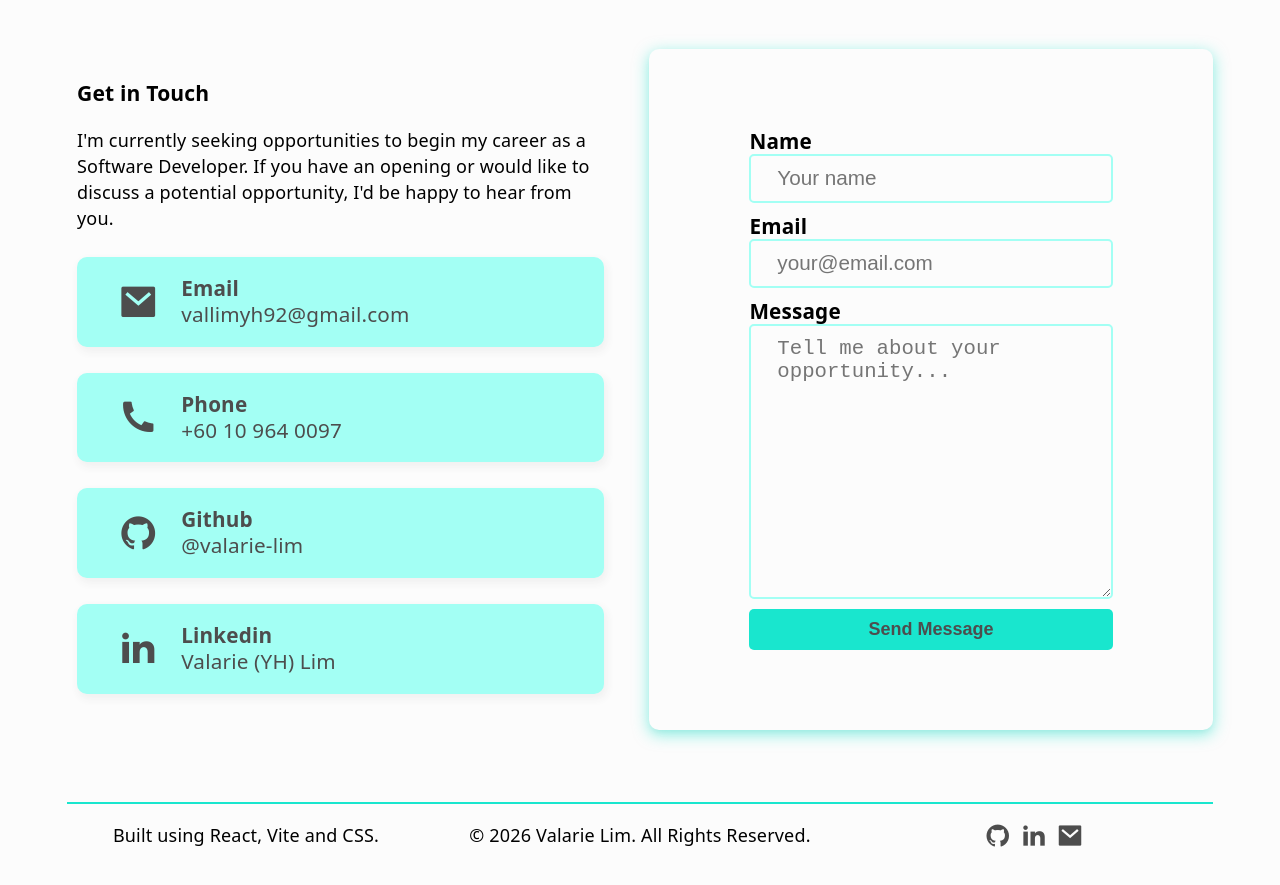
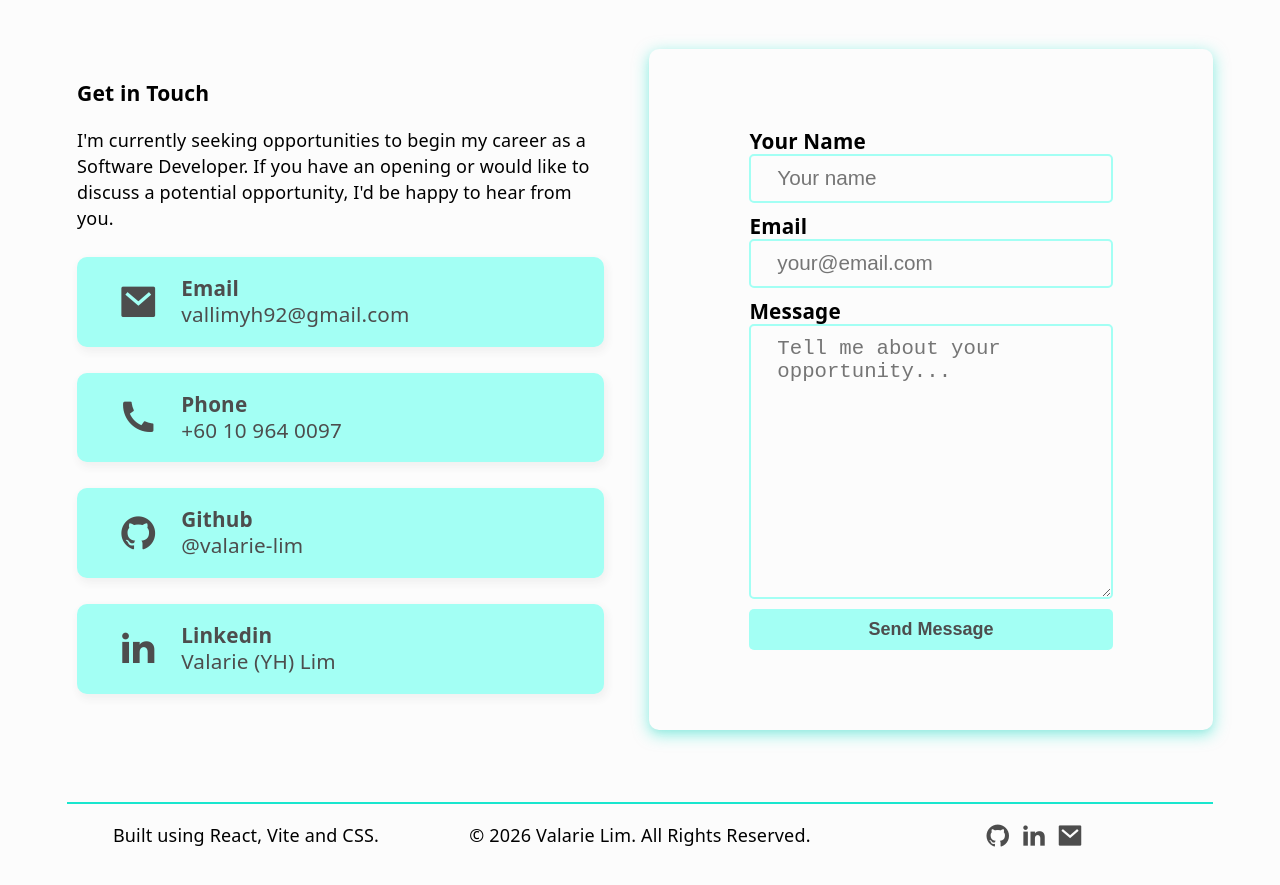
Before and after one commit to valarie-lim/portfolio, a React (Vite) app: page / in a window 1280 px wide. Shown: the part 7880-8765 px from the top of the page. Built offline with nearby package versions, Linux system fonts and the light colour scheme.

Commit message:
update contact form

```diff
--- /dev/null
+++ b/src/components/ContactForm.css
@@ -0,0 +1,45 @@
+form {
+  display: flex;
+  flex-direction: column;
+  gap: 5%;
+
+  label {
+    font-size: 1.15rem;
+    text-align: left;
+    font-weight: 600;
+  }
+
+  input,
+  textarea {
+    border: 2px solid var(--theme-light);
+    border-radius: 5px;
+    background-color: transparent;
+    padding: 0.5em 3.25em 0.5em 1.25em;
+    margin-bottom: 0.5em;
+    font-size: 1.15rem;
+    text-align: left;
+  }
+
+  textarea {
+    height: 250px;
+  }
+  button {
+    background-color: var(--theme-dark);
+    color: var(--text-dark);
+    transition: background-color 0.3s;
+
+    &:hover {
+      background-color: var(--btn-bg-light);
+    }
+  }
+}
+
+@media (max-width: 768px) {
+  form {
+    width: 100%;
+    input,
+    textarea {
+      padding: 0.5em 1em;
+    }
+  }
+}
--- /dev/null
+++ b/src/components/ContactForm.jsx
@@ -0,0 +1,57 @@
+"use client";
+import { useState } from "react";
+import "./ContactForm.css";
+
+function ContactForm() {
+  const [name, setName] = useState("");
+  const [email, setEmail] = useState("");
+  const [message, setMessage] = useState("");
+
+  const sendToWhatsapp = (e) => {
+    e.preventDefault();
+    const phoneNumber = "60109640097";
+    const text =
+      `*Hi Valarie! I have an opportunity to share with you.\n` +
+      `*Name:* ${name}\n` +
+      `*Email:* ${email}\n` +
+      `*Message:* ${message}\n`;
+
+    window.open(`https://wa.me/${phoneNumber}?text=${encodeURIComponent(text)}`, "_blank");
+  };
+
+  return (
+    <form id="contactForm" onSubmit={sendToWhatsapp}>
+      <label htmlFor="name">Your Name</label>
+      <input
+        required
+        type="text"
+        id="name"
+        placeholder="Your name"
+        value={name}
+        onChange={(e) => setName(e.target.value)}
+      ></input>
+      <label htmlFor="email">Email</label>
+      <input
+        type="email"
+        id="email"
+        placeholder="your@email.com"
+        value={email}
+        onChange={(e) => setEmail(e.target.value)}
+      ></input>
+      <label htmlFor="message">Message</label>
+      <textarea
+        required
+        id="message"
+        rows="3"
+        placeholder="Tell me about your opportunity..."
+        value={message}
+        onChange={(e) => setMessage(e.target.value)}
+      ></textarea>
+      <button type="submit" className="btn">
+        Send Message
+      </button>
+    </form>
+  );
+}
+
+export default ContactForm;
--- a/src/components/Header.css
+++ b/src/components/Header.css
@@ -82,7 +82,7 @@ header {
     .nav-container {
       padding: 0.5rem 1.5rem;
       background: rgba(255, 255, 255, 0.25);
-      box-shadow: 0 10px 20px var(bg-grey);
+      box-shadow: 0 10px 20px var(--bg-grey);
     }
 
     .logo {
--- a/src/sections/Contact.css
+++ b/src/sections/Contact.css
@@ -60,42 +60,6 @@
   .column-right {
     flex: 1;
     box-shadow: var(--shadow);
-
-    form {
-      display: flex;
-      flex-direction: column;
-      gap: 5%;
-
-      label {
-        font-size: 1.15rem;
-        text-align: left;
-        font-weight: 600;
-      }
-
-      input,
-      textarea {
-        border: 2px solid var(--theme-light);
-        border-radius: 5px;
-        background-color: transparent;
-        padding: 0.5em 3.25em 0.5em 1.25em;
-        margin-bottom: 0.5em;
-        font-size: 1.15rem;
-        text-align: left;
-      }
-
-      textarea {
-        height: 250px;
-      }
-      button {
-        background-color: var(--theme-dark);
-        color: var(--text-dark);
-        transition: background-color 0.3s;
-
-        &:hover {
-          background-color: var(--btn-bg-light);
-        }
-      }
-    }
   }
 }
 
@@ -118,13 +82,6 @@
     .column-right {
       box-shadow: none;
       margin: 3rem auto;
-      form {
-        width: 100%;
-        input,
-        textarea {
-          padding: 0.5em 1em;
-        }
-      }
     }
   }
 }
--- a/src/sections/Contact.jsx
+++ b/src/sections/Contact.jsx
@@ -1,4 +1,5 @@
 import "./Contact.css";
+import ContactForm from "../components/ContactForm.jsx";
 
 function Contact() {
   return (
@@ -66,17 +67,7 @@ function Contact() {
           </div>
         </div>
         <div className="column-right">
-          <form id="contactForm">
-            <label>Name</label>
-            <input type="text" placeholder="Your name"></input>
-            <label>Email</label>
-            <input type="email" placeholder="your@email.com"></input>
-            <label>Message</label>
-            <textarea placeholder="Tell me about your opportunity..."></textarea>
-            <button type="submit" className="btn">
-              Send Message
-            </button>
-          </form>
+          <ContactForm />
         </div>
       </div>
     </section>
```
